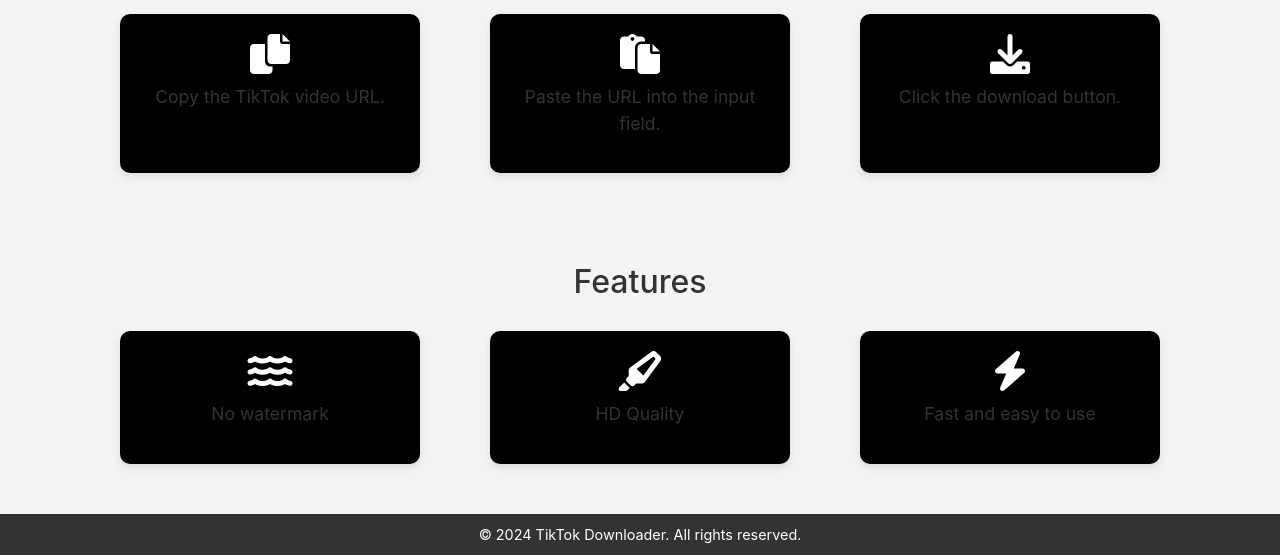
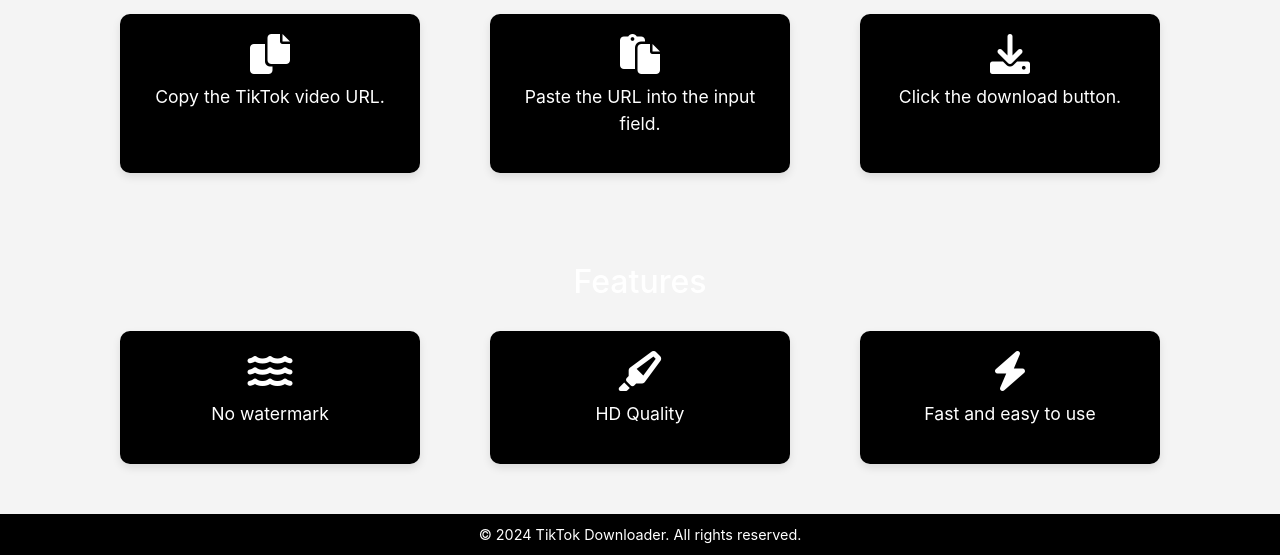
Before and after one commit to AllxdDev-Hosting/Tiktok-Downloader, a website: page views/index.html in a window 1280 px wide. Shown: the part 496-1051 px from the top of the page. Drawn offline with nearby package versions, Linux system fonts and the light colour scheme.

Commit message:
Update styles.css

```diff
--- a/views/styles.css
+++ b/views/styles.css
@@ -69,7 +69,7 @@
 
 .how-to-download {
     background: #f4f4f4;
-    color: #333;
+    color: #ffffff;
     padding: 40px 0;
 }
 
@@ -112,7 +112,7 @@
 /* Features Container */
 .features-container {
     background:#f4f4f4;
-    color: #333;
+    color: #ffffff;
     padding: 40px 0;
 }
 
@@ -187,7 +187,7 @@
 }
 
 footer {
-    background: #333;
+    background: #000000;
     color: white;
     padding: 10px 0;
     font-size: 0.9rem;
```
